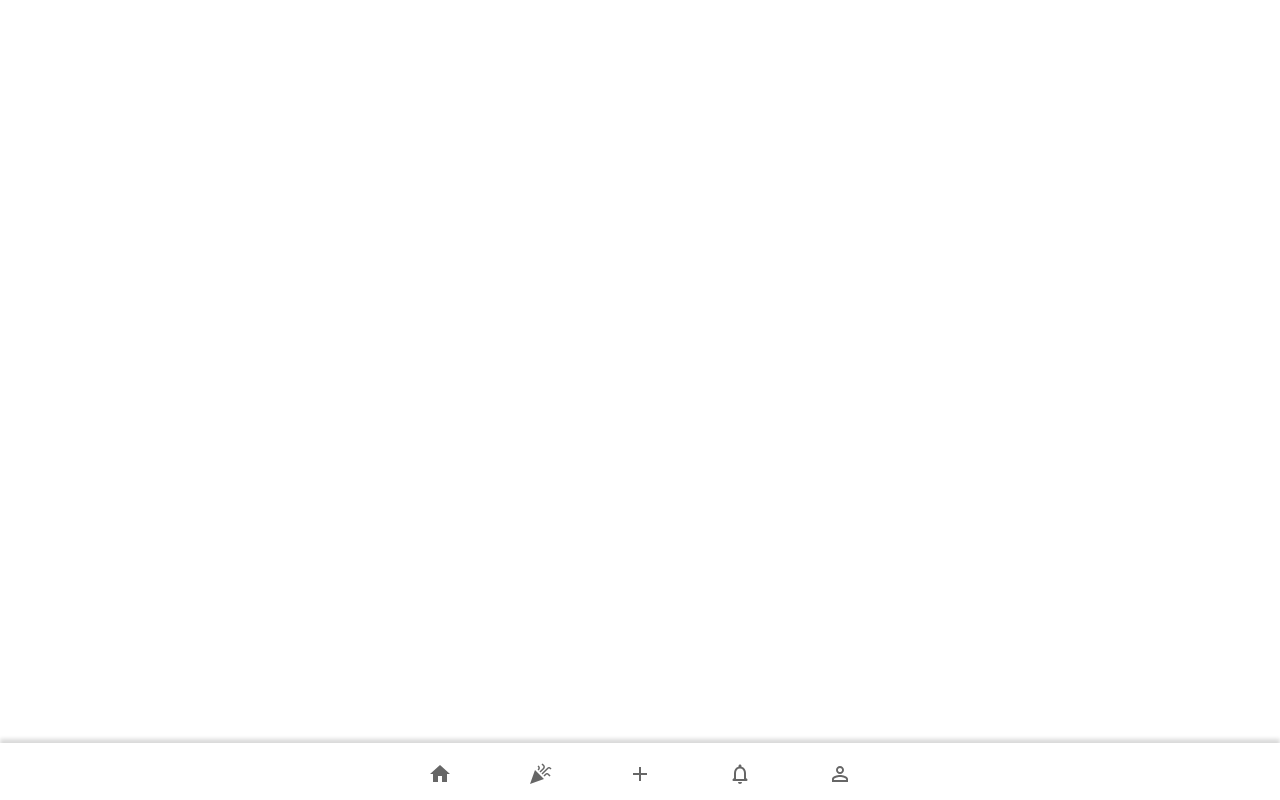
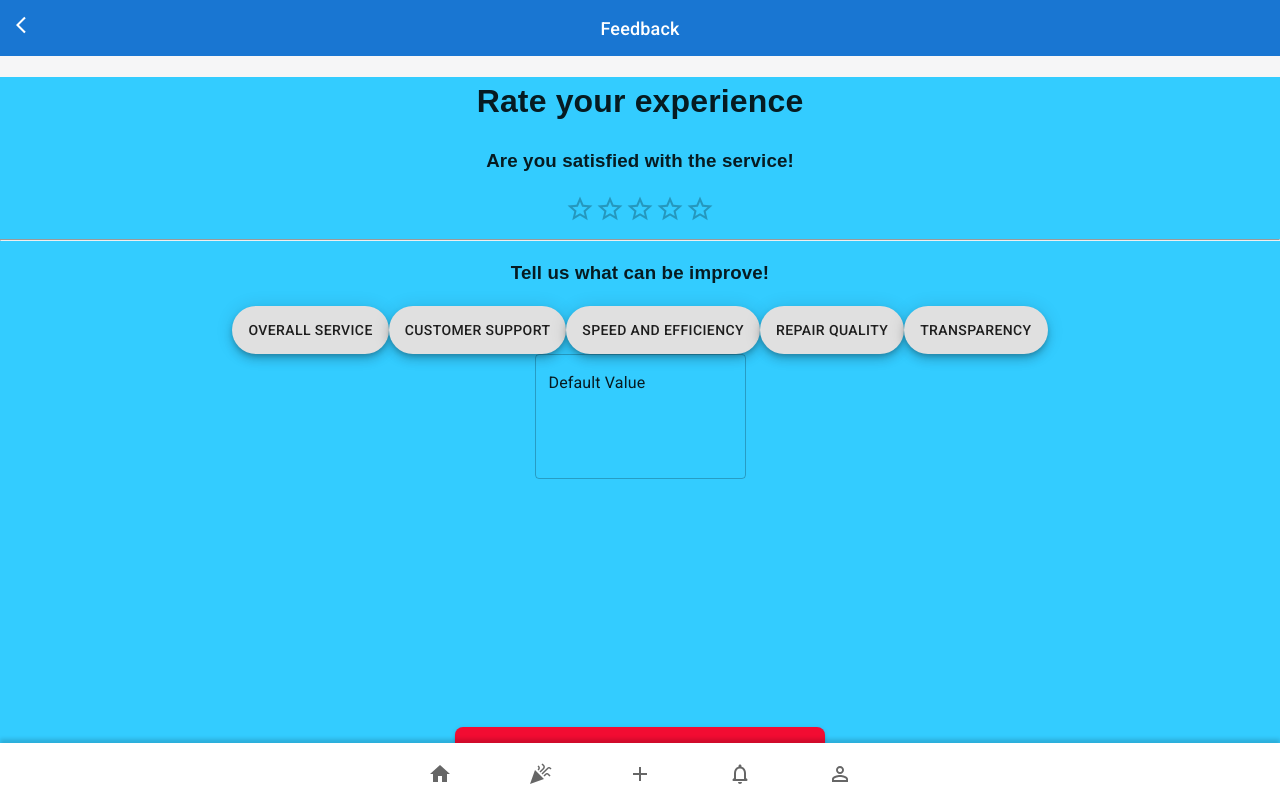
Before and after one commit to haintse06350/heytutor-web, a React (Create React App) app: page /feedback in a window 1280 px wide. Built offline with nearby package versions, Linux system fonts and the light colour scheme; no server answers.

Commit message:
add feedback

```diff
--- a/package.json
+++ b/package.json
@@ -25,6 +25,7 @@
     "react": "^17.0.2",
     "react-dom": "^17.0.2",
     "react-jss": "^10.9.0",
+    "react-rating-stars-component": "^2.2.0",
     "react-router-dom": "^6.2.1",
     "react-scripts": "5.0.0",
     "typescript": "^4.5.4",
--- a/src/AppRoutes.tsx
+++ b/src/AppRoutes.tsx
@@ -6,6 +6,7 @@ import HomePage from "./components/HomePage/HomePage";
 // import Login from "./components/Login/Login";
 import Post from "./components/Post/Post";
 import Event from "./components/CreateEvent/CreatEvent";
+import Feedback from "./components/Feedback/Feedback";
 import UserProfile from "./components/UserProfile/UserProfile";
 // import { UserCtx } from "./context/user/state";
 // import { GlobalContextProvider } from "./context/index";
@@ -23,6 +24,8 @@ export default function AppRoutes() {
           <Route path={"/post"} element={<Post />} />
           <Route path={"/profile"} element={<UserProfile />} />
           <Route path={"/event"} element={<Event />} />
+          <Route path={"/feedback"} element={<Feedback />} />
+
 
           {/* <Route path={"/profile"} element={!user ? <Login /> : user.isAdmin ? <Dashboard /> : <UserProfile />} /> */}
           {/* </GlobalContextProvider> */}
--- /dev/null
+++ b/src/components/Feedback/Feedback.style.tsx
@@ -0,0 +1,225 @@
+import { makeStyles } from "@mui/styles";
+
+export const useStyles: any = makeStyles(() => ({
+  feedback: {
+    fontFamily: "sans-serif",
+    background: "#f6f6f7",
+    width: "100vw",
+    height: "100vh",
+    justifyContent: "center",
+  },
+  middleBox: {
+    background: "#33ccff",
+    paddingBottom: "10px",
+    height:"640px"
+  },
+  bottomBox: {
+    background: "#33ccff",
+    paddingTop: "10px",
+    paddingBottom: "10px"
+  },
+  image: {
+    borderRadius: 8,
+    width: "100%",
+    height: "100%",
+    objectFit: "cover",
+  },
+  deleteButton: {
+    position: "absolute",
+    top: 10,
+    right: 0,
+    width: 20,
+    height: 20,
+    background: "#fff",
+    borderRadius: "50%",
+    opacity: 0.5,
+    display: "flex",
+    justifyContent: "center",
+    alignItems: "center",
+    "& > svg": {
+      width: "80%",
+      height: "80%",
+    },
+  },
+  headerPost: {
+    display: "flex",
+    width: "100%",
+    textAlign: "center",
+    background: "#1976d2",
+    alignItems: "center",
+    // position: "fixed",
+    "@media(min-width: 812px)": {
+      height: 48,
+    },
+    "@media(max-width:811px)": {
+      height: 48,
+    },
+  },
+  titleHeader: {
+    width: "50%",
+    margin: "1vh auto",
+    color: "white",
+    "@media(max-width: 811px)": {
+      fontSize: 22,
+    },
+  },
+  buttonDiscardMobile: {
+    width: "25%",
+    height: "100%",
+    paddingTop: 8,
+    "@media(min-width: 812px)": {
+      display: "none",
+    },
+  },
+  buttonPostdMobile: {
+    width: "25%",
+    height: "100%",
+    paddingTop: 8,
+    "@media(min-width: 812px)": {
+      display: "none",
+    },
+  },
+
+  addOptionPostS: {
+    "@media(min-width: 812px)": {
+      display: "none",
+    },
+    "@media(max-width: 811px)": {
+      width: "25%",
+      height: 24,
+      padding: 25,
+      position: "relative",
+    },
+  },
+  addOptionDetailPostS: {
+    "@media(min-width: 812px)": { display: "none" },
+    "@media(max-width: 811px)": {
+      position: "absolute",
+      boxShadow: "revert",
+      top: "5vh",
+      right: "10vw",
+      width: "30vw",
+      height: "fit-content",
+      backgroundColor: "#f6f6f7",
+      border: "1px solid black",
+    },
+  },
+  textOptionPost: {
+    marginLeft: 5,
+  },
+  contentPost: {
+    width: "100%",
+    background: "#f6f6f7",
+    overflow: "scroll",
+    marginBottom: 40,
+    // marginTop: 48,
+    "@media(min-width: 812px)": {},
+    "@media(max-width: 811px)": {},
+  },
+  contentDetail: {
+    width: "100%",
+    height: "auto",
+    margin: "0 auto",
+    padding: "0px 16px",
+  },
+  titlePost: {
+    width: "100%",
+    height: 40,
+    borderRadius: 4,
+    border: "1px solid #dcdfe6",
+    margin: "10px 0",
+    padding: "0px 15px",
+    "@media(min-width: 812px)": {},
+    "@media(max-width: 811px)": {},
+  },
+  hashtagPost: {
+    width: "100%",
+    height: 40,
+    borderRadius: 4,
+    border: "1px solid #dcdfe6",
+    padding: "0px 15px",
+    margin: "10px 0",
+    "@media(max-width: 811px)": {},
+  },
+  addOptionPostL: {
+    display: "flex",
+    padding: "0px 16px",
+  },
+  textIcon: {
+    marginLeft: 20,
+  },
+
+  attachFilePost: {
+    "@media(min-width: 812px)": {
+      marginLeft: -20,
+      justifyContent: "center",
+      alignItems: "center",
+    },
+    "@media(max-width: 811px)": {
+      display: "flex",
+      justifyContent: "center",
+      textAlign: "center",
+    },
+  },
+  insertPhotoPost: {
+    display: "flex",
+    alignItems: "center",
+    justifyContent: "center",
+    flexDirection: "column",
+    "& > span": {
+      fontSize: 12,
+      fontWeight: 500,
+    },
+    "@media(min-width: 812px)": {
+      marginLeft: 5,
+      marginRight: 15,
+    },
+    "@media(max-width: 811px)": {
+      display: "flex",
+      justifyContent: "center",
+      textAlign: "center",
+    },
+  },
+  priceChangePost: {
+    marginLeft: 30,
+    "@media(min-width: 812px)": {},
+    "@media(max-width: 811px)": {
+      display: "flex",
+      justifyContent: "center",
+      textAlign: "center",
+    },
+  },
+  contentDetailPost: {
+    width: "100%",
+    minHeight: 200,
+    height: "30vh",
+    margin: "10px 0",
+    padding: 15,
+    fontSize: 16,
+  },
+  button: {
+    display: "flex",
+    justifyContent: "center",
+    alignItems: "center",
+  },
+
+  buttonPostScreen: {
+    "@media(min-width: 812px)": {},
+    "@media(max-width: 811px)": { display: "none" },
+  },
+  buttonDiscardScreen: {
+    "@media(min-width: 812px)": {
+      marginLeft: 20,
+      alignItems: "center",
+    },
+    "@media(max-width: 811px)": {
+      display: "none",
+    },
+  },
+  loading: {
+    position: "absolute",
+    zIndex: 99,
+    top: "25%",
+    left: "50%",
+  },
+}));
--- /dev/null
+++ b/src/components/Feedback/Feedback.tsx
@@ -0,0 +1,79 @@
+import React from "react";
+import { useStyles } from "./Feedback.style";
+import ArrowBackIosIcon from "@mui/icons-material/ArrowBackIos";
+import Header from "../Common/Header/Header";
+import Rating from "@mui/material/Rating";
+import Box from "@mui/material/Box";
+import Fab from "@mui/material/Fab";
+import TextField from "@mui/material/TextField";
+import Button from "@mui/material/Button";
+// import LinearProgress from '@mui/material/LinearProgress';
+
+const Feedback = () => {
+  const classes = useStyles();
+  const onDiscard = () => {
+    console.log("discard clicked");
+  };
+  const [value, setValue] = React.useState(0);
+
+  return (
+    <Box className={classes.feedback}>
+      <div >
+        <Header
+          leftIcon={<ArrowBackIosIcon fontSize="small" sx={{ color: "white" }} />}
+          actionLeft={onDiscard}
+          titleCenter={"Feedback"}
+        />
+        <Box className={classes.middleBox}>
+          <div className={classes.title}>
+            <h1>Rate your experience</h1>
+            <h3>Are you satisfied with the service!</h3>
+          </div>
+          <Rating
+            name="rating-control"
+            size="large"
+            value={value}
+            onChange={(event, newValue: any) => {
+              setValue(newValue);
+            }}
+          />
+          {/* <LinearProgress color="inherit" /> */}
+          <hr></hr>
+          <div >
+            <h3>Tell us what can be improve!</h3>
+            <Fab variant="extended" aria-label="add">
+              Overall Service
+            </Fab>
+            <Fab variant="extended" aria-label="add">
+              Customer Support
+            </Fab>
+            <Fab variant="extended" aria-label="add">
+              Speed and Efficiency
+            </Fab>
+            <Fab variant="extended" aria-label="add">
+              Repair Quality
+            </Fab>
+            <Fab variant="extended" aria-label="add">
+              Transparency
+            </Fab>
+          </div>
+          <div>
+            <TextField
+              id="outlined-multiline-static"
+              multiline
+              rows={4}
+              defaultValue="Default Value"
+            />
+          </div>
+        </Box>
+        <Box className={classes.bottomBox}>
+          <Button className={classes.bottomButton} variant="contained" style={{height: '50px', width : '370px', borderRadius: 8, background:"#f20c32"}}>
+            Summit
+          </Button>
+        </Box>
+      </div>
+    </Box>
+  );
+};
+
+export default Feedback;
```
Also changed, not shown: 1 other file (tests, documents, lock files or other folders).
